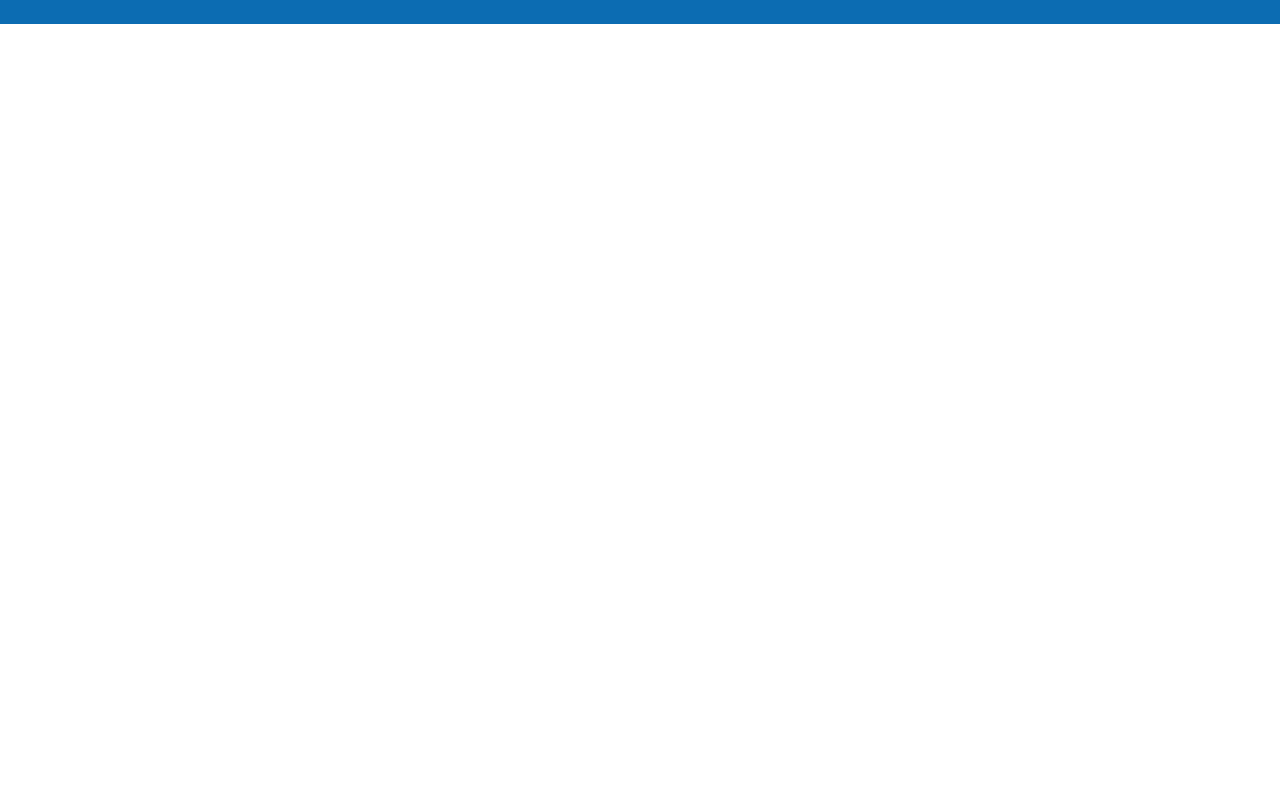
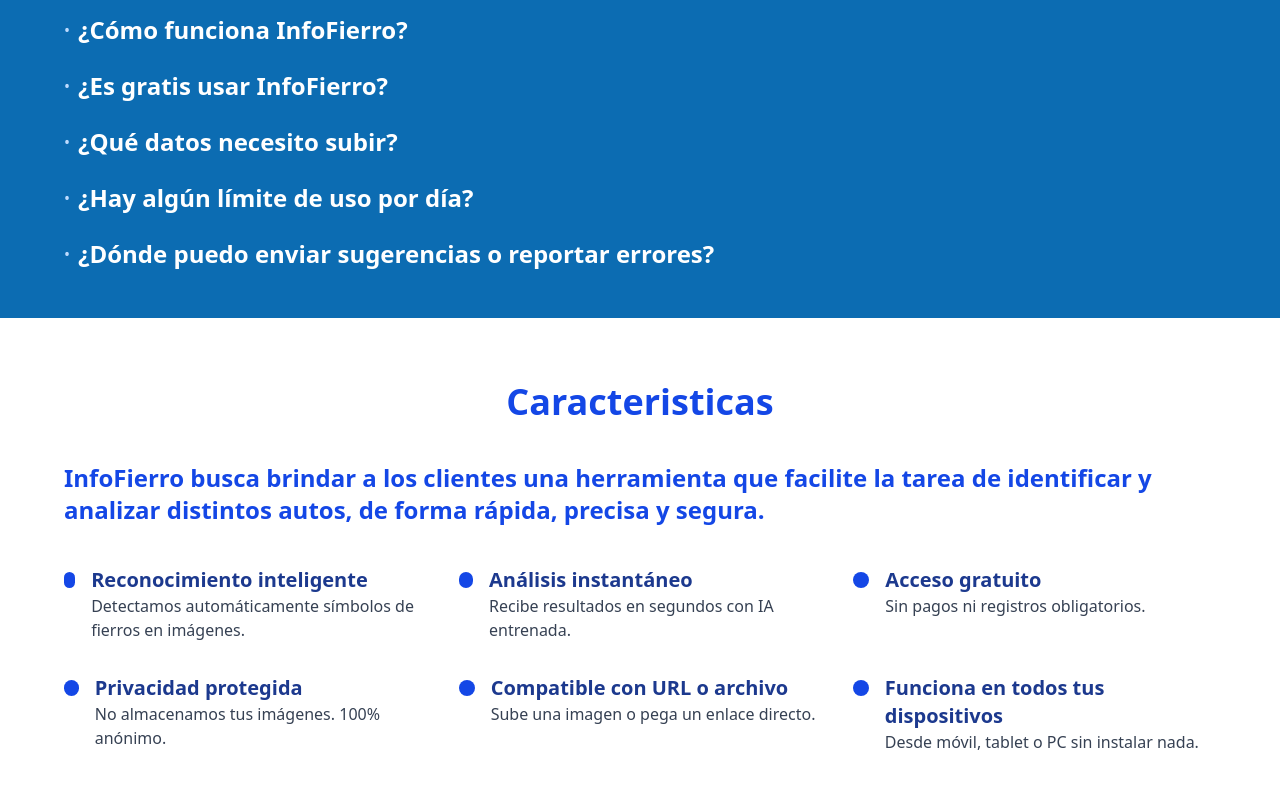
Before and after one commit to JP-fras/InfoFierro, a React (Vite) app: page / in a window 1280 px wide. Shown: the part 1240-2040 px from the top of the page. Before the commit the page ends 1264 px from the top, so only its background shows below. Built offline with nearby package versions, Linux system fonts and the light colour scheme.

Commit message:
Seccion de preguntas frecuentes y caracteristicas

```diff
--- a/src/App.jsx
+++ b/src/App.jsx
@@ -1,11 +1,13 @@
 import Layout from "./components/layout/Layout"
 import Inicio from "./pages/Inicio"
+//import FAQ from './components/sections/FaqSection'
 
 function App() {
 
+
   return(
      <Layout>
-      <Inicio />
+     <Inicio/>
     </Layout>
   )
 }
--- a/src/components/layout/Header.jsx
+++ b/src/components/layout/Header.jsx
@@ -2,7 +2,6 @@
 import { Link } from 'react-router-dom';
 
 function Header() {
-
 
   return (
     <header className="bg-[#007BFF] text-white shadow-md">
@@ -14,10 +13,10 @@
 
         {/* Navegación */}
         <nav className="hidden md:flex space-x-6">
-          <a href="#" className="hover:text-gray-200 transition">Inicio</a>
+          <a to="/" href="#" className="hover:text-gray-200 transition">Inicio</a>
           <a href="#analizar" className="hover:text-gray-200 transition">Analizar</a>
           <a href="#" className="hover:text-gray-200 transition">Caracteristicas</a>
-          <a href="#" className="hover:text-gray-200 transition">Preguntas Frecuentes</a>
+          <a  href="#" className="hover:text-gray-200 transition" >Preguntas Frecuentes</a>
         </nav>
 
         {/* Botón de llamada a la acción */}
--- a/src/components/sections/FaqSection.jsx
+++ b/src/components/sections/FaqSection.jsx
@@ -0,0 +1,58 @@
+import { useState } from "react";
+
+export default function FaqSection() {
+  const preguntas = [
+    {
+      pregunta: "¿Cómo funciona InfoFierro?",
+      respuesta: "InfoFierro analiza tu auto usando inteligencia artificial para darte datos precisos.",
+    },
+    {
+      pregunta: "¿Es gratis usar InfoFierro?",
+      respuesta: "Sí, InfoFierro tiene una versión gratuita y opciones premium.",
+    },
+    {
+      pregunta: "¿Qué datos necesito subir?",
+      respuesta: "Solo necesitas subir una foto del auto o una URL de imagen.",
+    },
+    {
+      pregunta: "¿Hay algún límite de uso por día?",
+      respuesta: "Tienes un solo uso de prueba, si quieres analizar mas autos debes optar por opciones premium.",
+    },
+    {
+      pregunta: "¿Dónde puedo enviar sugerencias o reportar errores?",
+      respuesta: "Por medio de nuestro contacto puedes realizar estas acciones.",
+    },
+
+  ];
+
+  const [abierta, setAbierta] = useState(null);
+
+  const toggle = (index) => {
+    setAbierta(abierta === index ? null : index);
+  };
+
+
+  return (
+    <div className=" text-white py-12 px-6 md:px-16">
+      <h1 className="text-4xl md:text-4xl font-bold mb-8 border-b-2 border-white pb-2">Preguntas Frecuentes</h1>
+      <dl className="space-y-6">
+        {preguntas.map((item, index) => (
+          <div key={index}>
+            <dt
+              className="flex items-center cursor-pointer transition-all"
+              onClick={() => toggle(index)}
+            >
+              <span className="mr-2 text-blue-200 text-x1">•</span>
+              <span className="text-2xl font-semibold cursor-pointer hover:underline hover:decoration-white hover:underline-offset-4 transition-all">
+              {item.pregunta}
+              </span>
+            </dt>
+            {abierta === index && (
+              <dd className="ml-4 mt-2 text-white text-lg transition-all duration-300">{item.respuesta}</dd>
+            )}
+          </div>
+        ))}
+      </dl>
+    </div>
+  );
+}
--- a/src/components/sections/FeaturesSection.jsx
+++ b/src/components/sections/FeaturesSection.jsx
@@ -0,0 +1,64 @@
+export default function FeaturesSection() {
+    return(
+    <section className="bg-white py-16 px-6 md:px-16" id="caracteristicas">
+  <h2 className="text-3xl md:text-4xl font-bold text-blue-700 mb-10 text-center">Caracteristicas</h2>
+     <h1 className="text-2xl md:text-2xl font-bold text-blue-700 mb-10">InfoFierro busca brindar a los clientes una herramienta que facilite la tarea de identificar y analizar distintos autos, de forma rápida, precisa y segura.</h1>
+
+  <div className="grid gap-8 md:grid-cols-2 lg:grid-cols-3">
+    {/* Característica 1 */}
+    <div className="flex items-start space-x-4">
+      <div className="w-4 h-4 bg-blue-700 rounded-full mt-1.5"></div>
+      <div>
+        <h3 className="text-xl font-semibold text-blue-900">Reconocimiento inteligente</h3>
+        <p className="text-gray-700">Detectamos automáticamente símbolos de fierros en imágenes.</p>
+      </div>
+    </div>
+
+    {/* Característica 2 */}
+    <div className="flex items-start space-x-4">
+      <div className="w-4 h-4 bg-blue-700 rounded-full mt-1.5"></div>
+      <div>
+        <h3 className="text-xl font-semibold text-blue-900">Análisis instantáneo</h3>
+        <p className="text-gray-700">Recibe resultados en segundos con IA entrenada.</p>
+      </div>
+    </div>
+
+    {/* Característica 3 */}
+    <div className="flex items-start space-x-4">
+      <div className="w-4 h-4 bg-blue-700 rounded-full mt-1.5"></div>
+      <div>
+        <h3 className="text-xl font-semibold text-blue-900">Acceso gratuito</h3>
+        <p className="text-gray-700">Sin pagos ni registros obligatorios.</p>
+      </div>
+    </div>
+
+    {/* Característica 4 */}
+    <div className="flex items-start space-x-4">
+      <div className="w-4 h-4 bg-blue-700 rounded-full mt-1.5"></div>
+      <div>
+        <h3 className="text-xl font-semibold text-blue-900">Privacidad protegida</h3>
+        <p className="text-gray-700">No almacenamos tus imágenes. 100% anónimo.</p>
+      </div>
+    </div>
+
+    {/* Característica 5 */}
+    <div className="flex items-start space-x-4">
+      <div className="w-4 h-4 bg-blue-700 rounded-full mt-1.5"></div>
+      <div>
+        <h3 className="text-xl font-semibold text-blue-900">Compatible con URL o archivo</h3>
+        <p className="text-gray-700">Sube una imagen o pega un enlace directo.</p>
+      </div>
+    </div>
+
+    {/* Característica 6 */}
+    <div className="flex items-start space-x-4">
+      <div className="w-4 h-4 bg-blue-700 rounded-full mt-1.5"></div>
+      <div>
+        <h3 className="text-xl font-semibold text-blue-900">Funciona en todos tus dispositivos</h3>
+        <p className="text-gray-700">Desde móvil, tablet o PC sin instalar nada.</p>
+      </div>
+    </div>
+  </div>
+</section>
+    )
+}
--- a/src/pages/Inicio.jsx
+++ b/src/pages/Inicio.jsx
@@ -1,16 +1,16 @@
 
 import HeroSection from '../components/sections/HeroSection';
 import PhotoUploader from '../components/sections/PhotoUploader';
-/*
-import FeaturesSection from '../components/sections/FeaturesSection';
-import FaqSection from '../components/sections/FaqSection';
-*/
+import FeaturesSection from '../components/sections/FeaturesSection'
+import FaqSection from '../components/sections/FaqSection'
 
 function Inicio() {
   return (
     <div>
       <HeroSection />
       <PhotoUploader />
+      <FaqSection/>
+      <FeaturesSection/>
     </div>
   );
 }
```
Also changed, not shown: src/components/sections/PhotoUploader.jsx (line endings or trailing spaces).
